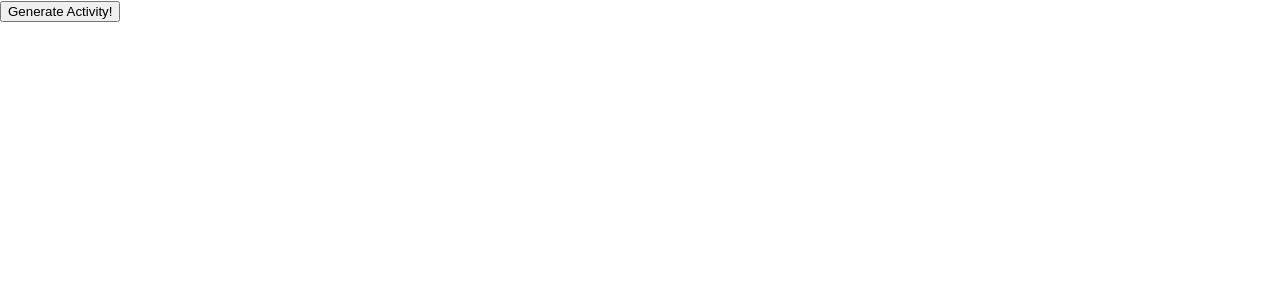
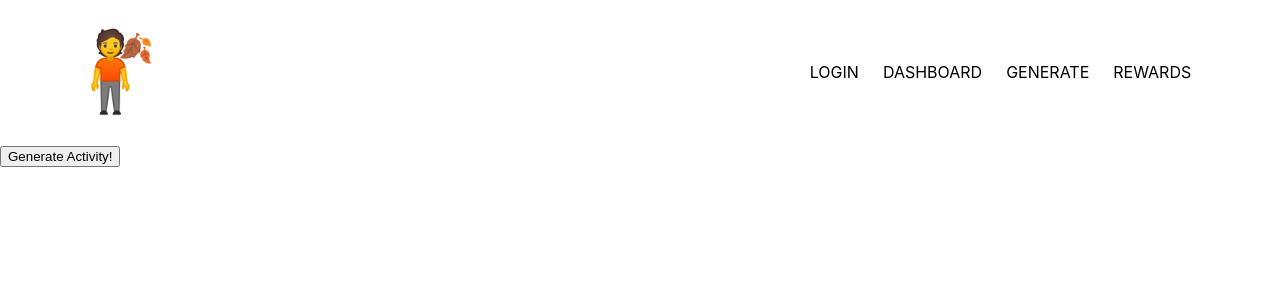
Before and after one commit to yummybomb/HackPrinceton2023, a React (Create React App) app in the folder frontend/: page /generate in a window 1280 px wide. Shown: the top 300 px of the page. Built offline with nearby package versions, Linux system fonts and the light colour scheme.

Commit message:
Added navbar to generate and redirect on login

```diff
--- a/frontend/src/components/ActivityGeneratePage.js
+++ b/frontend/src/components/ActivityGeneratePage.js
@@ -1,5 +1,6 @@
 import React, {useState, useCallback, useRef} from 'react';
 import axios from 'axios';
+import NavBar from './NavBar';
 
 const ActivityGeneratePage = () => {
     const [data, setData] = useState([]);
@@ -27,6 +28,7 @@ const ActivityGeneratePage = () => {
 
     return (
         <div>
+            <NavBar/>
             <button onClick={getActivity}>Generate Activity!</button>
             <h2>{data.Activity}</h2>
             <p>{data.Description}</p>
--- a/frontend/src/components/LoginPage.js
+++ b/frontend/src/components/LoginPage.js
@@ -2,10 +2,14 @@ import React, { useState, setError } from 'react';
 import './assets/LoginPage.css'
 import ImageScroll from './ImageScroll'
 import axios from 'axios';
+import { useNavigate  } from 'react-router-dom';
+
 
 const LoginPage = () =>  {
   const [email, setEmail] = useState('');
   const [password, setPassword] = useState('');
+
+  const navigate = useNavigate();
 
   const handleEmailChange = (event) => {
     setEmail(event.target.value);
@@ -30,6 +34,7 @@ const LoginPage = () =>  {
         },
         )
         alert('Login successful');
+        navigate('/generate');
       } catch (err) {
         alert('Login failed');
         setError(err.response.data.error);
```
